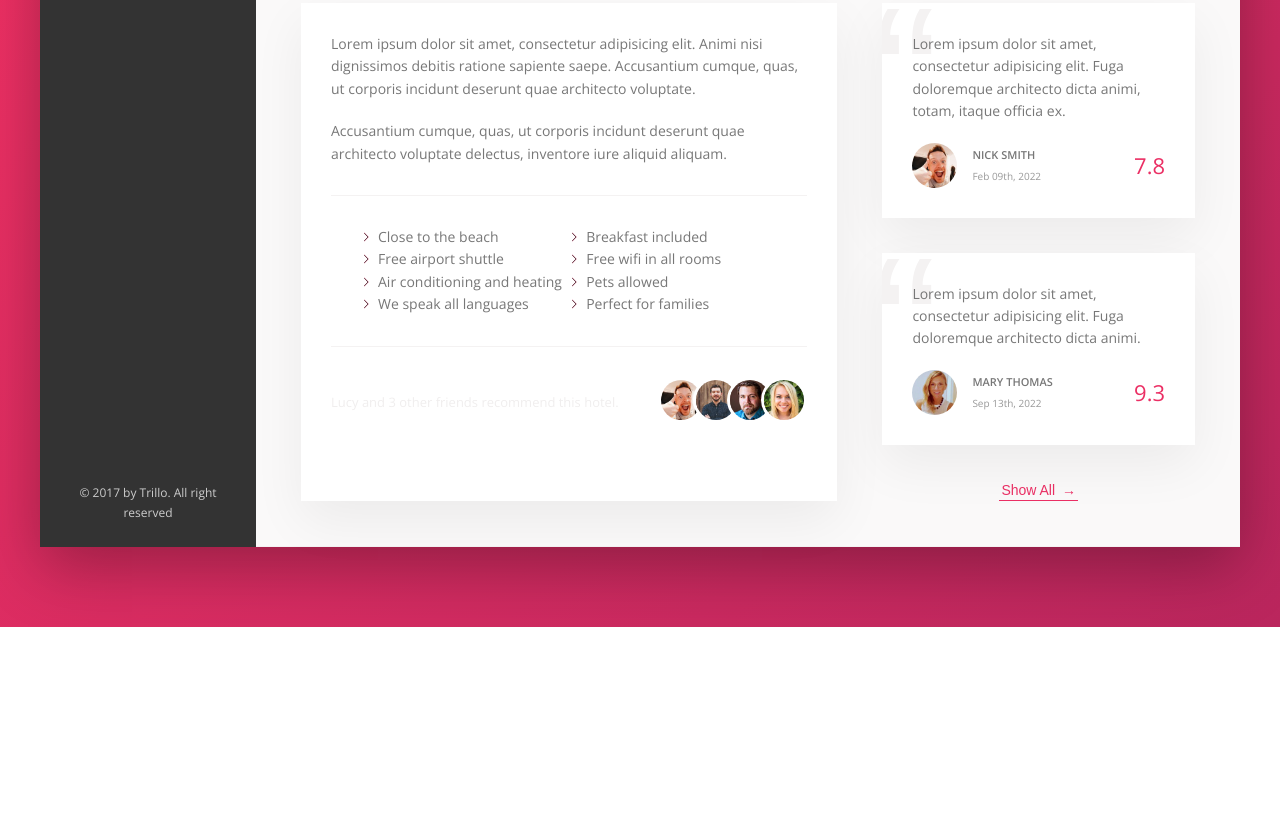
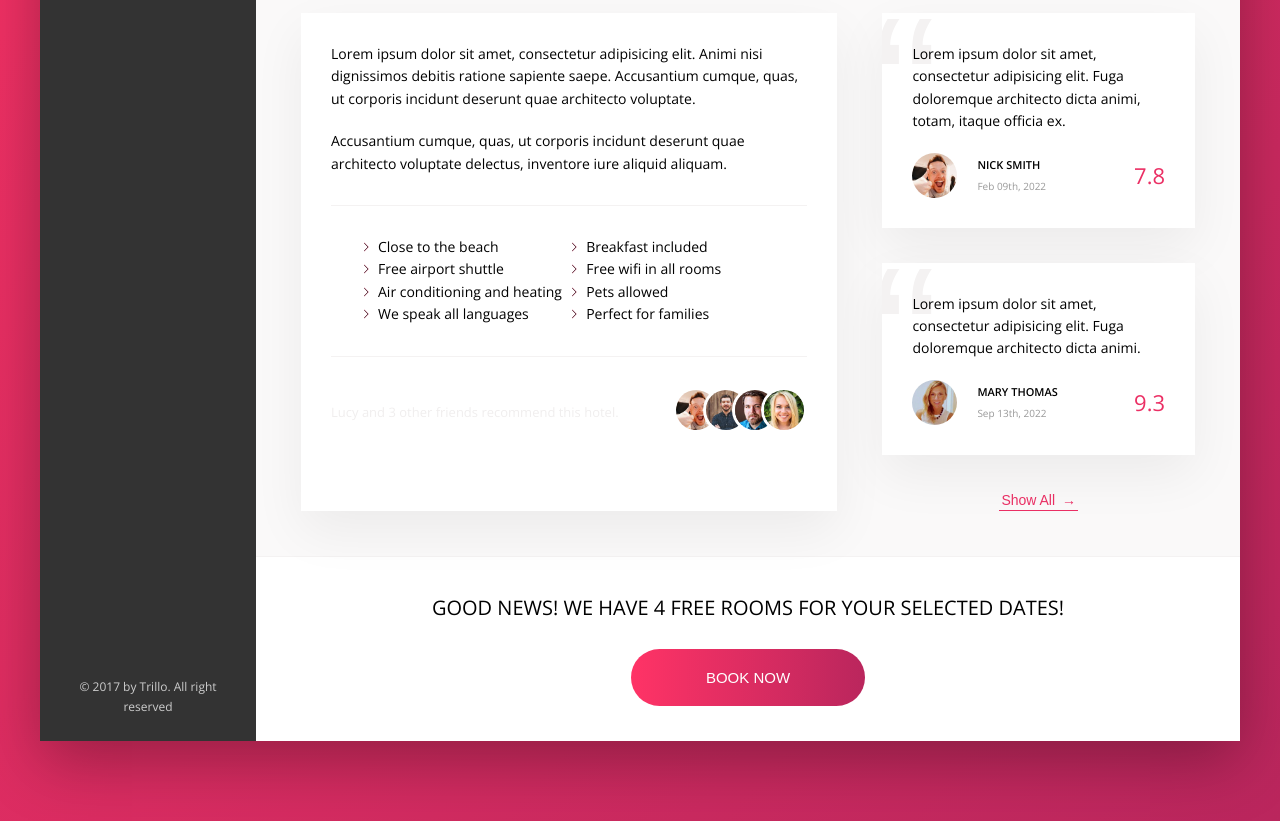
Before and after one commit to axi007/Trillo_22, a website: page src/index.html in a window 1280 px wide. Shown: the part 644-1465 px from the top of the page. Before the commit the page ends 1271 px from the top, so only its background shows below. Drawn offline with nearby package versions, Linux system fonts and the light colour scheme; files that its build step writes are made by us from their sources.

Commit message:
added CTA section L85

```diff
--- a/src/index.html
+++ b/src/index.html
@@ -224,8 +224,18 @@
 
                     </div>
 
+
                 </div>
 
+                <div class="cta">
+                    <h2 class="cta__book-now">
+                        Good news! we have 4 free rooms for your selected dates!
+                    </h2>
+                    <button class="btn">
+                        <span class="btn__visible">Book now</span>
+                        <span class="btn__invisible">Only 4 rooms left</span>
+                    </button>
+                </div>
             </main>
         </div>
 
--- a/src/sass/_base.scss
+++ b/src/sass/_base.scss
@@ -38,7 +38,6 @@ body {
     font-family: 'Open Sans', sans-serif;
     font-weight: 400;
     line-height: 1.6;
-    color: var(--color-grey-dark-2);
     background-image: linear-gradient(to right bottom, var(--color-primary-light), var(--color-primary-dark));
     background-size: cover;
     background-repeat: no-repeat;
--- a/src/sass/_components.scss
+++ b/src/sass/_components.scss
@@ -98,7 +98,7 @@
         background-color: var(--color-primary);
         color: #fff;
         position: absolute;
-        top: 1.5rem;
+        top: 2rem;
         right: 1.1rem;
 
         display: flex;
@@ -160,7 +160,7 @@
         text-decoration: none;
         text-transform: uppercase;
         display: block;
-        padding: 1.5rem 3rem;
+        padding: 2rem 3rem;
 
         display: flex;
         align-items: center;
@@ -221,7 +221,7 @@
         font-weight: 300;
         text-transform: uppercase;
         letter-spacing: 1px;
-        padding: 1.5rem 3rem;
+        padding: 2rem 3rem;
     }
 
     &__stars {
@@ -395,7 +395,7 @@
     }
 
     &__photo:not(:last-child) {
-        margin-right: -1.5rem;
+        margin-right: -2rem;
     }
 
 }
@@ -427,7 +427,7 @@
         height: 4.5rem;
         width: 4.5rem;
         border-radius: 50%;
-        margin-right: 1.5rem;
+        margin-right: 2rem;
     }
 
     &__user-box {
@@ -465,3 +465,70 @@
     }
 
 }
+
+//////////////////////////
+// CALL TO ACTION
+
+.cta {
+
+    padding: 3.5rem 0;
+    text-align: center;
+    background-color: #fff;
+
+    &__book-now {
+        font-size: 2rem;
+        font-weight: 300;
+        text-transform: uppercase;
+        margin-bottom: 2.5rem;
+    }
+}
+
+.btn {
+    font-size: 1.5rem;
+    font-weight: 300;
+    text-transform: uppercase;
+    border-radius: 100px;
+    border: none;
+    background-image: linear-gradient(to right, var(--color-primary-light), var(--color-primary-dark));
+    color: #fff;
+    position: relative;
+    overflow: hidden;
+    cursor: pointer;
+
+
+    & > * {
+        transition: all .2s;
+        display: inline-block;
+        height: 100%;
+        width: 100%;
+    }
+
+    &__visible {
+        padding: 2rem 7.5rem;
+    }
+
+    &__invisible {
+        position: absolute;
+        padding: 2rem 0;
+
+        left: 0;
+        top: -100%;
+    }
+
+    &:hover {
+        background-image: linear-gradient(to left, var(--color-primary-light), var(--color-primary-dark));
+    }
+
+    &:hover &__visible {
+        transform: translateY(100%);
+    }
+
+    &:hover &__invisible {
+        top: 0;
+    }
+
+    &:focus {
+        outline: none;
+        animation: pulsate 1s infinite;
+    }
+}
```
